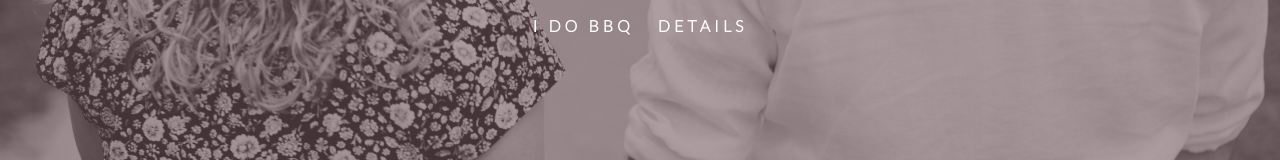
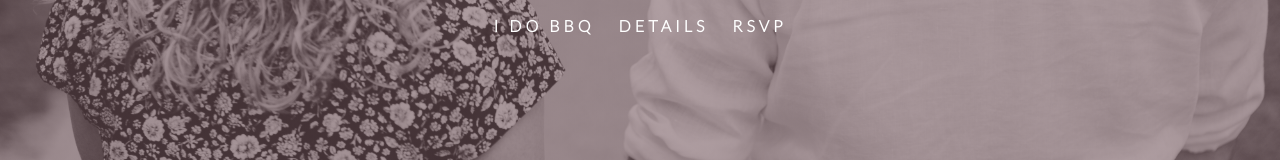
Before and after one commit to ksykes/bd-wedding, a React (Create React App) app: page / in a window 1280 px wide. Shown: the top 160 px of the page. Built offline with nearby package versions, Linux system fonts and the light colour scheme.

Commit message:
RSVP form live

```diff
--- a/src/App.js
+++ b/src/App.js
@@ -22,9 +22,9 @@ class App extends Component {
                       {/* <li>
                           <NavLink activeClassName="is-active" to='/registry'>Registry</NavLink>
                       </li> */}
-                      {/* <li>
+                      <li>
                           <NavLink activeClassName="is-active" to='/rsvp'>RSVP</NavLink>
-                      </li> */}
+                      </li>
                   </ul>
               </nav>
               <header className="App-header">
@@ -36,7 +36,7 @@ class App extends Component {
               <Route path='/bbq' component={BBQ} />
               <Route path="/details" component={Details} />
               {/* <Route path="/registry" component={Registry} /> */}
-              {/* <Route path='/rsvp' component={RSVP} /> */}
+              <Route path='/rsvp' component={RSVP} />
               <Route path='/rsvp/thanks' component={Thanks} />
               <footer>
                   <p>©<script type="text/javascript">document.write(new Date().getFullYear());</script> 2019 <a href="https://kaitsykes.com">Kait Sykes</a> • Made with ♥️</p>
```
